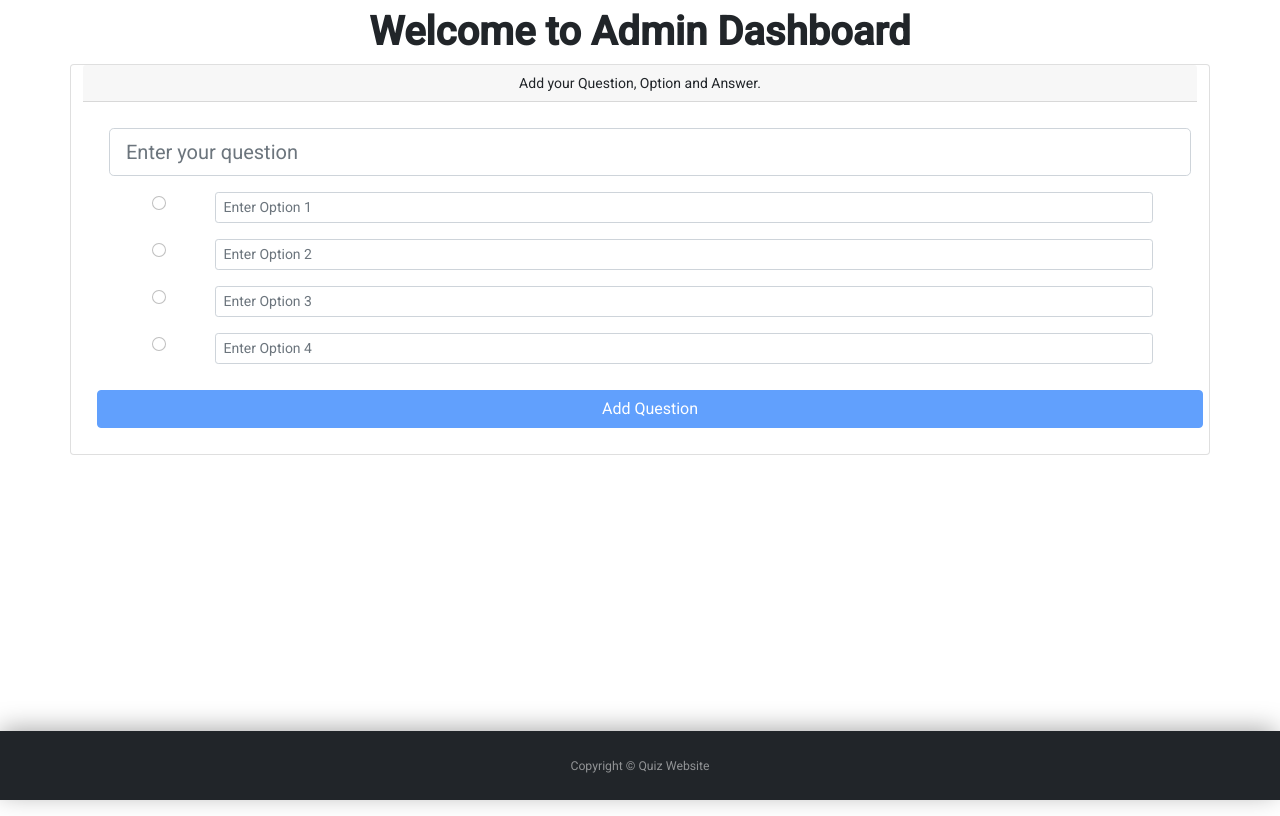
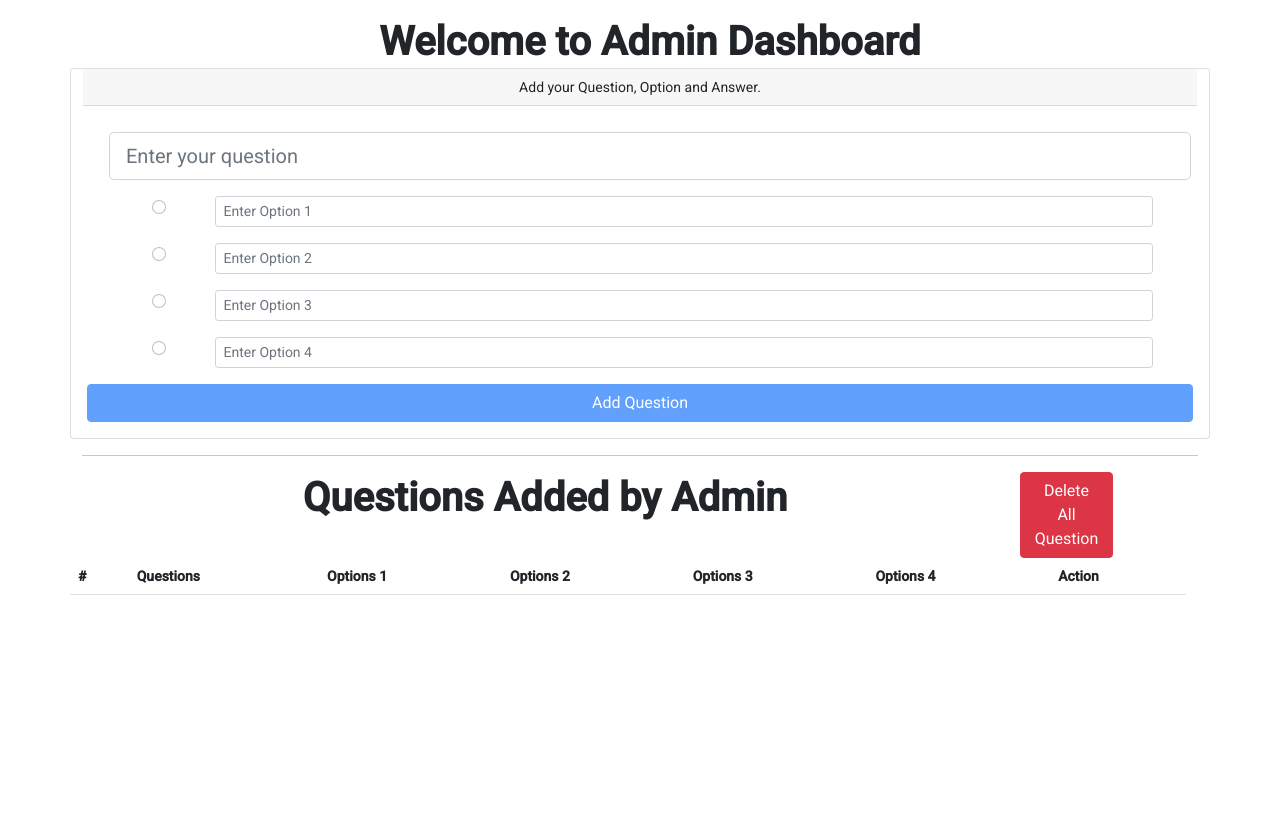
Before and after one commit to mohitsoni2000/quizapplication, an Angular app: page /admin in a window 1280 px wide. Built offline with nearby package versions, Linux system fonts and the light colour scheme.

Commit message:
localStorage

```diff
--- a/src/app/admin/admin.component.css
+++ b/src/app/admin/admin.component.css
@@ -2,9 +2,9 @@
   text-align: center;
   font-weight: 600;
   font-size: 2.5rem;
+  margin: 10px;
 }
-.form-control-lg,
-.btn {
+.form-control-lg{
   margin: 10px;
 }
 
@@ -18,3 +18,10 @@ li {
 .answer::placeholder {
   color: white;
 }
+.table{
+  margin-bottom: 50px;
+}
+.badge{
+  background-color: green;
+  color: white;
+}
--- a/src/app/admin/admin.component.html
+++ b/src/app/admin/admin.component.html
@@ -11,17 +11,16 @@
           class="form-control form-control-lg"
           type="text"
           placeholder="Enter your question"
-          [(ngModel)]="addQuestions.questions.questionText"
+          [(ngModel)]="questionObj.question"
         />
-        <li
-          *ngFor="let option of addQuestions.questions.options; let i = index"
-        >
+        <li *ngFor="let option of questionObj.optionArray; let i = index">
           <div class="row m-3">
             <div class="col-1">
               <input
                 class="form-check-input"
                 type="radio"
                 name="flexRadioDefault"
+                [checked]="option.correct == true"
                 [value]="true"
                 (change)="onRadioChange(i)"
               />
@@ -32,43 +31,87 @@
                 type="text"
                 placeholder="Enter Option {{ i + 1 }}"
                 [(ngModel)]="option.text"
+                [value]=""
               />
             </div>
           </div>
         </li>
 
-        <!--
-
-        <input
-          class="form-control form-control-sm"
-          type="text"
-          placeholder="Enter Option 2"
-        />
-
-
-        <input
-          class="form-control form-control-sm"
-          type="text"
-          placeholder="Enter Option 3"
-        />
-
-        <input
-          class="form-control form-control-sm"
-          type="text"
-          placeholder="Enter Option 4"
-        /> -->
-
         <div class="row">
-          <button
-            [disabled]="addQuestions.questions.questionText.trim() == ''"
+          <button *ngIf="!isEdit"
+            [disabled]="questionObj.question.trim() == ''"
             class="btn btn-primary"
-            (click)="addedQuestion()"
+            (click)="addQuestion()"
           >
             Add Question
+          </button>
+          <button *ngIf="isEdit"
+            [disabled]="questionObj.question.trim() == ''"
+            class="btn btn-primary"
+            (click)="updateQuestion()"
+          >
+            Update Question
           </button>
         </div>
       </div>
     </div>
   </div>
+  <hr />
+  <div class="row">
+    <div class="row" style="display: flex;">
+      <h1 class="heading col-10">Questions Added by Admin</h1>
+      <button
+      type="button"
+      (click)="deleteAll()"
+      class="btn btn-danger col-1"
+    >
+      Delete All Question
+    </button>
+    </div>
+    <div class="row">
+      <table class="table">
+        <thead>
+          <tr>
+            <th scope="col">#</th>
+            <th scope="col">Questions</th>
+            <th scope="col">Options 1</th>
+            <th scope="col">Options 2</th>
+            <th scope="col">Options 3</th>
+            <th scope="col">Options 4</th>
+            <th scope="col">Action</th>
+          </tr>
+        </thead>
+        <tbody *ngFor="let question of questionArray; let i = index">
+          <tr>
+            <th scope="row">{{ i + 1 }}</th>
+            <td>{{ question.question }}</td>
+            <td *ngFor="let option of question.optionArray">
+              {{ option.text }}
+              <span *ngIf="option.correct" class="badge badge-light">true</span>
+            </td>
+            <td>
+              <div class="actions">
+                <button
+                  type="button"
+                  class="btn btn-warning col-4"
+                  style="margin-right: 8px"
+                  (click)="onEdit(i)"
+                >
+                  Edit
+                </button>
+                <button
+                  type="button"
+                  (click)="delete(i)"
+                  class="btn btn-danger col-4"
+                >
+                  Delete
+                </button>
+              </div>
+            </td>
+          </tr>
+        </tbody>
+      </table>
+    </div>
+  </div>
 </div>
-<app-footer></app-footer>
+<!-- <app-footer></app-footer> -->
--- a/src/app/admin/admin.component.ts
+++ b/src/app/admin/admin.component.ts
@@ -1,4 +1,5 @@
 import { Component, OnInit } from '@angular/core';
+import { QuestionModel } from './question-model';
 
 @Component({
   selector: 'app-admin',
@@ -6,51 +7,61 @@ import { Component, OnInit } from '@angular/core';
   styleUrls: ['./admin.component.css'],
 })
 export class AdminComponent implements OnInit {
-  addQuestions: any = {
-    questions: {
-      questionText: '',
-      options: [
-        {
-          text: '',
-          correct: true,
-        },
-        {
-          text: '',
-          correct: false,
-        },
-        {
-          text: '',
-          correct: false,
-        },
-        {
-          text: '',
-          correct: false,
-        },
-      ],
-    },
-  };
-  constructor() {}
+  questionObj: QuestionModel = new QuestionModel();
+  questionArray: QuestionModel[] = [];
+  isEdit: boolean = false;
+  selectedIndex: number = -1;
 
-  ngOnInit(): void {}
-  addedQuestion() {
-    console.log(this.addQuestions);
-    // console.log(this.addQuestions.questions.options);
-    console.log(this.addQuestions.questions.answer);
-   this.addQuestions = localStorage.setItem("Questions" , JSON.stringify( this.addQuestions.questions));
- this.addQuestions = [this.addQuestions, ...this.addQuestions ]
-// this.added = this.addQuestions.questions;
+  constructor() {
+    console.log(this.questionObj);
   }
-added(){
+
+  ngOnInit() {
+    let stringQuestions = localStorage.getItem("Questions");
+    if (stringQuestions && stringQuestions != '') {
+      this.questionArray = JSON.parse(stringQuestions);
+    }
+  }
+
+  addQuestion() {
+    let question = [];
+    console.log("this is questionAraay", this.questionArray)
+    this.questionArray.push(JSON.parse(JSON.stringify(this.questionObj)));
+    console.log("this is questionObj", this.questionObj)
+    localStorage.setItem('Questions', JSON.stringify(this.questionArray));
+    this.questionObj = new QuestionModel();
+  }
+
+  updateQuestion() {
+    this.questionArray[this.selectedIndex] = this.questionObj;
+    localStorage.setItem('Questions', JSON.stringify(this.questionArray));
+    this.isEdit = false;
+    this.selectedIndex = -1;
+    this.questionObj = new QuestionModel();
+  }
+
+  onRadioChange(i: any) {
+    this.questionObj.optionArray.forEach((el: any) => {
+      el.correct = false;
+    });
+    this.questionObj.optionArray[i].correct = true;
+  }
+
+  onEdit(i: number) {
+    this.isEdit = true;
+    this.selectedIndex = i;
+    this.questionObj = JSON.parse(JSON.stringify(this.questionArray[i]));
+  }
+
+  delete(i: any) {
+    console.log('questionArray.........', this.questionArray);
+    this.questionArray.splice(i, 1);
+    console.log('delete', this.questionArray);
+    localStorage.setItem('Questions', JSON.stringify(this.questionArray));
+  }
+
+  deleteAll() {
+    localStorage.removeItem('Questions');
+  }
 
 }
-
-
-  onRadioChange(i: any) {
-    console.log(console.log(this.addQuestions.questions.options[i].correct));
-
-    this.addQuestions.questions.options.forEach((el: any) => {
-      el.correct = false;
-    });
-    this.addQuestions.questions.options[i].correct = true;
-  }
-}
--- /dev/null
+++ b/src/app/admin/question-model.ts
@@ -0,0 +1,31 @@
+export class QuestionModel {
+    question: string;
+    optionArray: [
+        {
+            text: string,
+            correct: boolean
+        },
+        {
+            text: string,
+            correct: boolean
+        },
+        {
+            text: string,
+            correct: boolean
+        },
+        {
+            text: string,
+            correct: boolean
+        },
+    ]
+    constructor() {
+        this.question = '';
+        this.optionArray = [
+            { text: '', correct: false },
+            { text: '', correct: false },
+            { text: '', correct: false },
+            { text: '', correct: false }
+        ];
+    }
+
+}
--- a/src/app/footer/footer.component.css
+++ b/src/app/footer/footer.component.css
@@ -1,9 +1,14 @@
+html,
+body {
+    height: 100%;
+    margin: 0;
+}
+
+.main-root {
+    display: flex;
+    flex-direction: column;
+}
+
 footer {
-  position: fixed;
-  left: 0;
-  bottom: 0;
-  width: 100%;
-  box-shadow: -2px -4px 26px -2px rgba(0, 0, 0, 0.35);
-  -webkit-box-shadow: -2px -4px 26px -2px rgba(0, 0, 0, 0.35);
-  -moz-box-shadow: -2px -4px 26px -2px rgba(0, 0, 0, 0.35);
+    margin-top: auto;
 }
```
